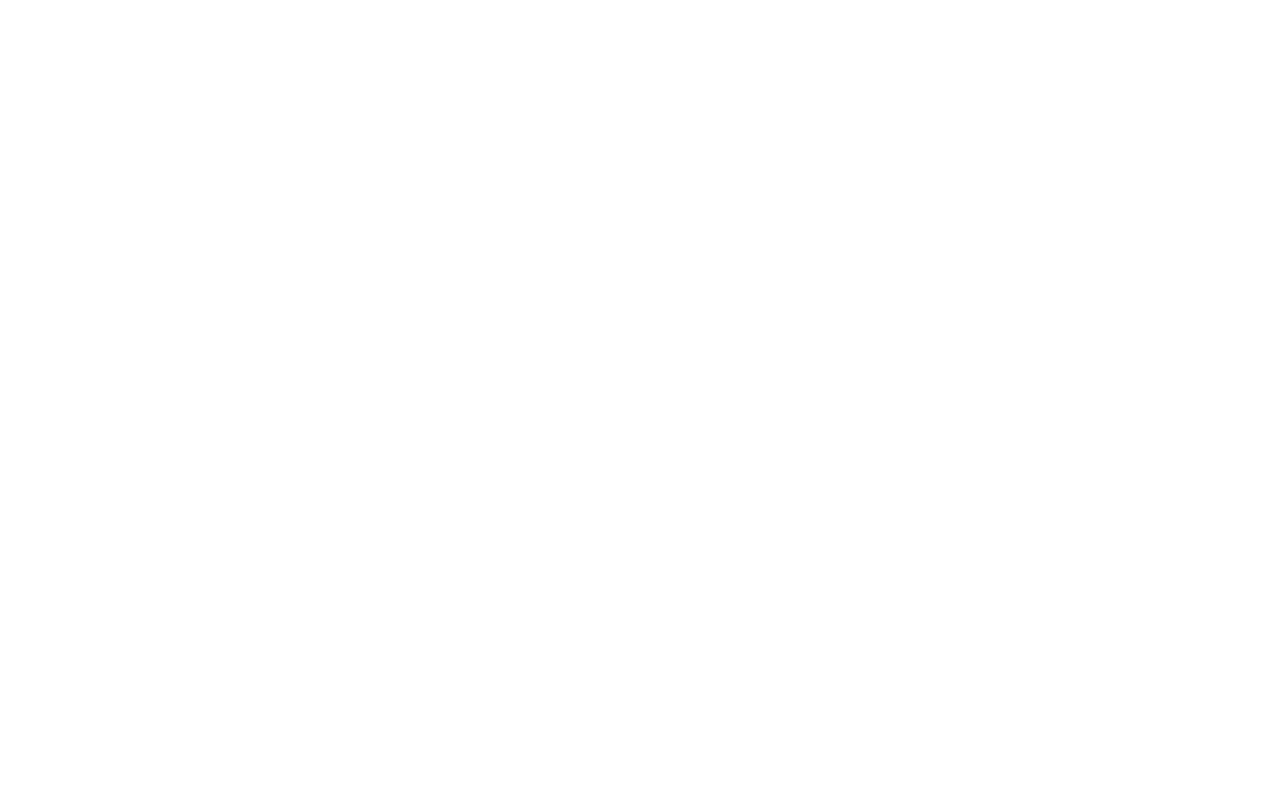
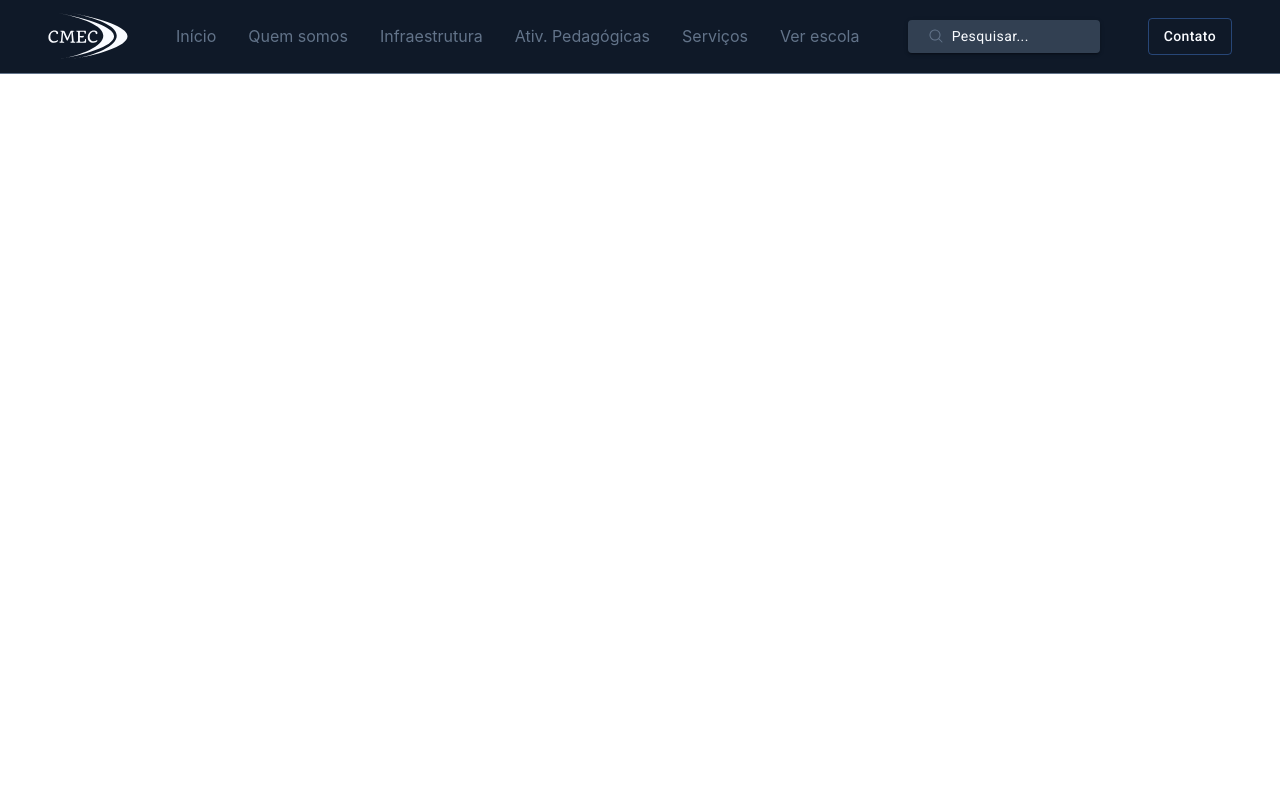
Before and after one commit to uLinck/cmec-project, a React (Create React App) app in the folder Front/: page / in a window 1280 px wide. Shown: the top 800 px of the page. Built offline with nearby package versions, Linux system fonts and the light colour scheme.

Commit message:
✨[CMEC-10] - Some changes to Header, started doing some transparency thing

```diff
--- a/Front/public/index.html
+++ b/Front/public/index.html
@@ -1,14 +1,12 @@
 <!DOCTYPE html>
 <html lang="en">
+
 <head>
   <meta charset="utf-8" />
   <link rel="icon" href="%PUBLIC_URL%/favicon.ico" />
   <meta name="viewport" content="width=device-width, initial-scale=1" />
   <meta name="theme-color" content="#000000" />
-    <meta
-      name="description"
-      content="Web site created using create-react-app"
-    />
+  <meta name="description" content="Web site created using create-react-app" />
   <link rel="apple-touch-icon" href="%PUBLIC_URL%/logo192.png" />
   <!--
       manifest.json provides metadata used when your web app is installed on a
@@ -24,8 +22,9 @@
       work correctly both with client-side routing and a non-root public URL.
       Learn how to configure a non-root public URL by running `npm run build`.
     -->
-    <title>React App</title>
+  <title>CMEC - Santa Luzia</title>
 </head>
+
 <body>
   <noscript>You need to enable JavaScript to run this app.</noscript>
   <div id="root"></div>
@@ -40,4 +39,5 @@
       To create a production bundle, use `npm run build` or `yarn build`.
     -->
 </body>
+
 </html>
--- a/Front/src/Components/Header/index.tsx
+++ b/Front/src/Components/Header/index.tsx
@@ -4,17 +4,45 @@ import colors from "../../Styles/colors"
 import Search from "../Search"
 import logo from "../../Assets/Imgs/LogoWhiteM.svg"
 import './index.css'
+import { useEffect, useState } from "react"
 
-export const Header = () => {
+type THeaderData = {
+    bodyQuerySelector: string
+}
+
+export const Header = (data: THeaderData) => {
+    const [backgroundColor, setBackgroundColor] = useState(colors.neutral80);
+
+    useEffect(() => {
+        const observer = new IntersectionObserver(
+            ([entry]) => {
+                //setBackgroundColor(entry.isIntersecting ? "transparent" : colors.neutral80)
+            },
+            { threshold: 0.2 }
+        )
+
+        const target = document.querySelector(data.bodyQuerySelector);
+        if (target) observer.observe(target)
+
+        return () => {
+            if (target) observer.unobserve(target)
+        }
+    }, [])
+
     return (
         <Box
             sx={{
-                backgroundColor: colors.neutral80,
+                top: 0,
+                position: "sticky",
+                zIndex: 1000,
+                backgroundColor: backgroundColor,
                 paddingY: "0.8rem",
                 paddingX: "3rem",
                 color: colors.neutral40,
                 display: "flex",
                 alignItems: "center",
+                borderBottom: "1px solid",
+                transition: "all 0.3s ease",
             }}
         >
             <Box
--- a/Front/src/Pages/Home/index.tsx
+++ b/Front/src/Pages/Home/index.tsx
@@ -2,6 +2,7 @@ import { Box } from "@mui/material";
 import { Infraestructure } from "../../Components/Sections/Infraestructure";
 import { PedagogicalActivities } from "../../Components/Sections/PedagogicalActivities";
 import colors from "../../Styles/colors";
+import { Header } from "../../Components/Header";
 
 const Home = () => {
     return (
@@ -10,9 +11,10 @@ const Home = () => {
                 maxWidth: "100vw",
             }}
         >
+            <Header bodyQuerySelector="#body" />
             <Box sx={{ height: "100vh" }} />
-
             <Box
+                id="body"
                 sx={{
                     background: `linear-gradient(20deg, ${colors.neutral80} 0%, ${colors.neutral60} 50%, ${colors.primary60} 100%)`
                 }}
```
Also changed, not shown: Front/src/router.tsx (line endings or trailing spaces). Lines whose indentation alone changed are shown as unchanged.
